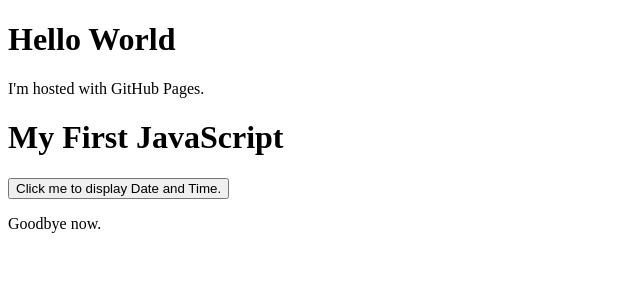
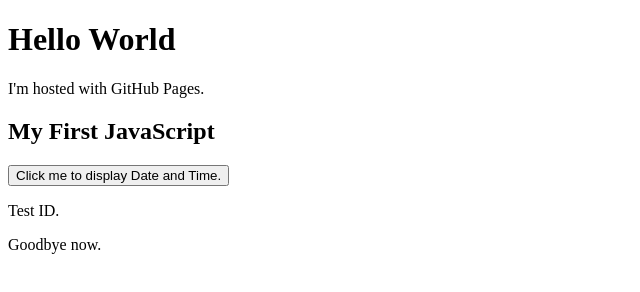
Before and after one commit to tnm2322/tnm2322.github.io, a plain HTML site: page index.html in a window 1280 px wide. Shown: the whole page, without its empty margins (0-640 px from the left). Drawn offline with Linux system fonts and the light colour scheme.

Commit message:
Update index.html

```diff
--- a/index.html
+++ b/index.html
@@ -7,12 +7,12 @@
 
     <p>I'm hosted with GitHub Pages.</p>
 
-    <h1>My First JavaScript</h1>
+    <h2>My First JavaScript</h2>
 
     <button type="button" onclick="document.getElementById('demo').innerHTML = Date()">
         Click me to display Date and Time.</button>
 
-    <p id="demo"></p>
+    <p id="demo">Test ID.</p>
 
 
     <p>Goodbye now.</p>
```
